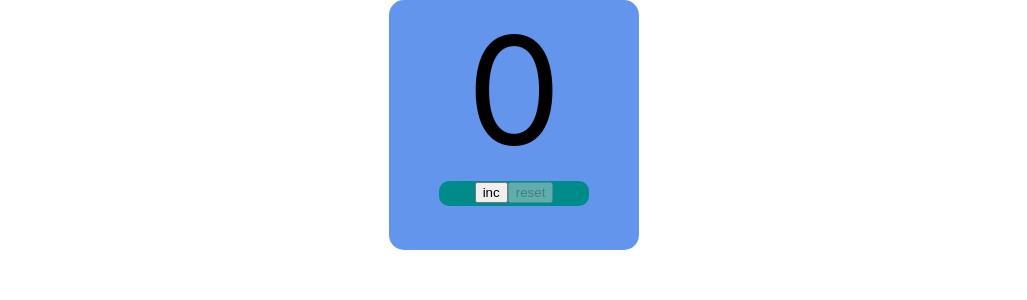
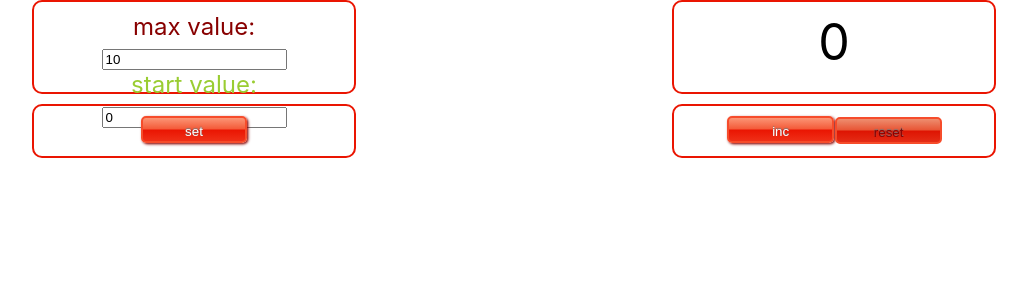
Before and after one commit to kirryya/Counter, a React (Create React App) app: page / in a window 1280 px wide. Shown: the top 300 px of the page, without its empty margins (126-1153 px from the left). Built offline with nearby package versions, Linux system fonts and the light colour scheme.

Commit message:
Add New Display

```diff
--- /dev/null
+++ b/src/App.module.css
@@ -0,0 +1,99 @@
+.App {
+    display: grid;
+    grid-template-columns: 6fr 6fr;
+    text-align: -webkit-center;
+}
+
+.EnterDisplay {
+    width: 300px;
+    height: 70px;
+    padding: 10px;
+    border: 2px solid #EA1502;
+    border-radius: 10px;
+    margin-bottom: 10px;
+
+}
+
+.InputMax {
+    color: #880000;
+    font-size: x-large;
+
+}
+.InputMaxError {
+
+}
+
+.InputStart {
+    color: yellowgreen;
+    font-size: x-large;
+}
+.InputStartError {
+
+}
+
+.Display {
+
+}
+
+.Count {
+    width: 300px;
+    height: 70px;
+    padding: 10px;
+    border: 2px solid #EA1502;
+    border-radius: 10px;
+    margin-bottom: 10px;
+    color: black;
+    font-size: 50px;
+}
+
+.CountActive {
+    width: 300px;
+    height: 70px;
+    padding: 10px;
+    border: 2px solid #EA1502;
+    border-radius: 10px;
+    margin-bottom: 10px;
+    color: red;
+    font-size: 50px;
+}
+
+.Buttons {
+    width: 300px;
+    height: 30px;
+    padding: 10px;
+    border: 2px solid #EA1502;
+    border-radius: 10px;
+    margin-bottom: 10px;
+    text-align: -webkit-center;
+
+}
+
+.button {
+    position: relative;
+    display: inline-block;
+    width: 8em;
+    height: 2em;
+    line-height: 2em;
+    vertical-align: middle;
+    text-align: center;
+    text-decoration: none;
+    text-shadow: 0 -1px 1px #777;
+    color: #fff;
+    outline: none;
+    border: 2px solid #F64C2B;
+    border-radius: 5px;
+    box-shadow: 0 0 0 60px rgba(0, 0, 0, 0) inset, .1em .1em .2em #800;
+    background: linear-gradient(#FB9575, #F45A38 48%, #EA1502 52%, #F02F17);
+}
+
+.button:active {
+    top: .1em;
+    left: .1em;
+    box-shadow: 0 0 0 60px rgba(0, 0, 0, .05) inset;
+}
+.button:disabled {
+    top: .1em;
+    left: .1em;
+    box-shadow: 0 0 0 60px rgba(0, 0, 0, .05) inset;
+    color: #880000;
+}
--- a/src/App.tsx
+++ b/src/App.tsx
@@ -1,36 +1,79 @@
-import React, {useState} from 'react';
-import './App.css';
+import React, {ChangeEvent, useState} from 'react';
 import Display from "./Display";
 import Button from "./Buttons";
+import s from "./App.module.css"
 
 function App() {
 
-    const countMin = 0
-    const countMax = 5
+    let countStart = 0
+    let countMax = 10
 
-    const [count, setCount] = useState<number>(countMin);
+    const [count, setCount] = useState<number>(countStart);
+    const [start, setStart] = useState<number>(countStart)
+    const [max, setMax] = useState<number>(countMax);
+
+    countStart = start
+    countMax = max
 
     const onClickInc = () => {
         if (count < countMax) {
             setCount(count + 1)
         }
-    };
+    }
 
     const onClickReset = () => {
-        setCount(countMin)
-    };
+        setCount(countStart)
+    }
 
-    const disableInc = countMax === count;
-    const disableReset = countMin === count;
+    const setStartValue = (e: ChangeEvent<HTMLInputElement>) => {
+        let titleStart = Number(e.currentTarget.value)
+        setStart(titleStart)
+    }
+
+    const setMaxValue = (e: ChangeEvent<HTMLInputElement>) => {
+        let titleMax = Number(e.currentTarget.value)
+        setMax(titleMax)
+    }
+
+    const setCounts = () => {
+        setCount(start)
+    }
+
+
+    const error = start === max || max < start
+
+    const disableSet = start === max || max < start
+    const disableInc = max === count || disableSet
+    const disableReset = start === count || disableSet
+
+    const errorMessage = "Введите корректные данные"
+
 
     return (
-        <div className="App">
-            <div className={count === countMax ? "Count-active" : "Count"}>
-                <Display count={count}/>
+        <div className={s.App}>
+            <div>
+                <div className={s.EnterDisplay}>
+                    <div className={error ? s.InputMaxError : s.InputMax}>
+                        <span>max value: </span>
+                        <input type={"number"} value={countMax} onChange={setMaxValue}/>
+                    </div>
+                    <div className={error ? s.InputStartError : s.InputStart}>
+                        <span>start value: </span>
+                        <input type={"number"} value={countStart} onChange={setStartValue}/>
+                    </div>
+                </div>
+                <div className={s.Buttons}>
+                    <Button className={s.button} disabled={disableSet} name={"set"} callback={setCounts}/>
+                </div>
             </div>
-            <div className="Buttons">
-                <Button disabled={disableInc} name={"inc"} callback={onClickInc}/>
-                <Button disabled={disableReset} name={"reset"} callback={onClickReset}/>
+            <div className={s.Display}>
+                <div className={count === max ? s.CountActive : s.Count}>
+                    {error ? <div style={{fontSize:"large", color:"red"}}>{errorMessage}</div> : <Display count={count}/>}
+                </div>
+                <div className={s.Buttons}>
+                    <Button className={s.button} disabled={disableInc} name={"inc"} callback={onClickInc}/>
+                    <Button className={s.button} disabled={disableReset} name={"reset"} callback={onClickReset}/>
+                </div>
             </div>
         </div>
     );
--- a/src/Buttons.tsx
+++ b/src/Buttons.tsx
@@ -4,11 +4,12 @@ type ButtonPropsType = {
     name: string
     callback: () => void
     disabled?: boolean
+    className?: string
 }
 
 const Button = (props: ButtonPropsType) => {
     return (
-        <button disabled={props.disabled} onClick={props.callback}>{props.name}</button>
+        <button className={props.className} disabled={props.disabled} onClick={props.callback}>{props.name}</button>
     );
 };
 
```
